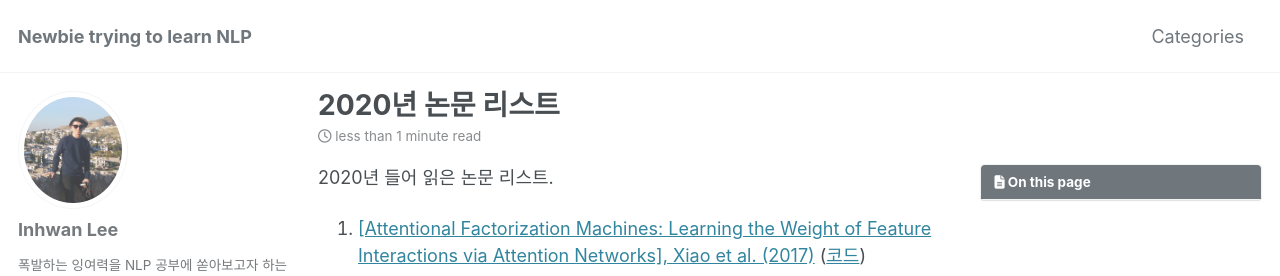
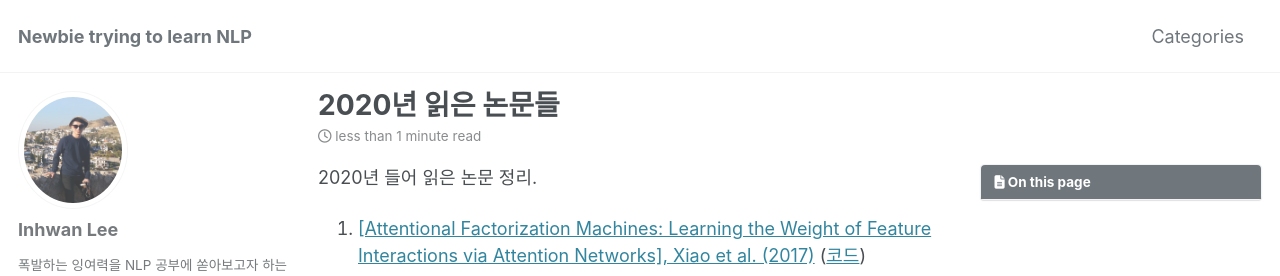
Before and after one commit to lih0905/lih0905.github.io, a Jekyll site: the page built from _posts/2020-01-07-2020년_Paper_List.md, in a window 1280 px wide and 900 px high. Shown: the top 276 px of the window. Built offline with Jekyll 4.4.1, drawn with Linux system fonts in a browser that asks for light colours; cached includes are drawn as plain includes; nearby versions of some CDN libraries; comment, search, counter and statistics services are not loaded.

Commit message:
List update

```diff
--- a/_posts/2020-01-07-2020년_Paper_List.md
+++ b/_posts/2020-01-07-2020년_Paper_List.md
@@ -1,5 +1,5 @@
 ---
-title: "2020년 논문 리스트"
+title: "2020년 읽은 논문들"
 date: 2020-01-07 23:15:28 -0400
 categories: 잡설
 tags:
@@ -11,7 +11,7 @@ use_math: true
 toc: true
 ---
 
-2020년 들어 읽은 논문 리스트.
+2020년 들어 읽은 논문 정리.
 
 1. [[Attentional Factorization Machines: Learning the Weight of Feature Interactions via Attention Networks], Xiao et al. (2017)](https://www.comp.nus.edu.sg/~xiangnan/papers/ijcai17-afm.pdf) ([코드](https://github.com/hexiangnan/attentional_factorization_machine))
     - 날짜 : 2020-01-06
```
